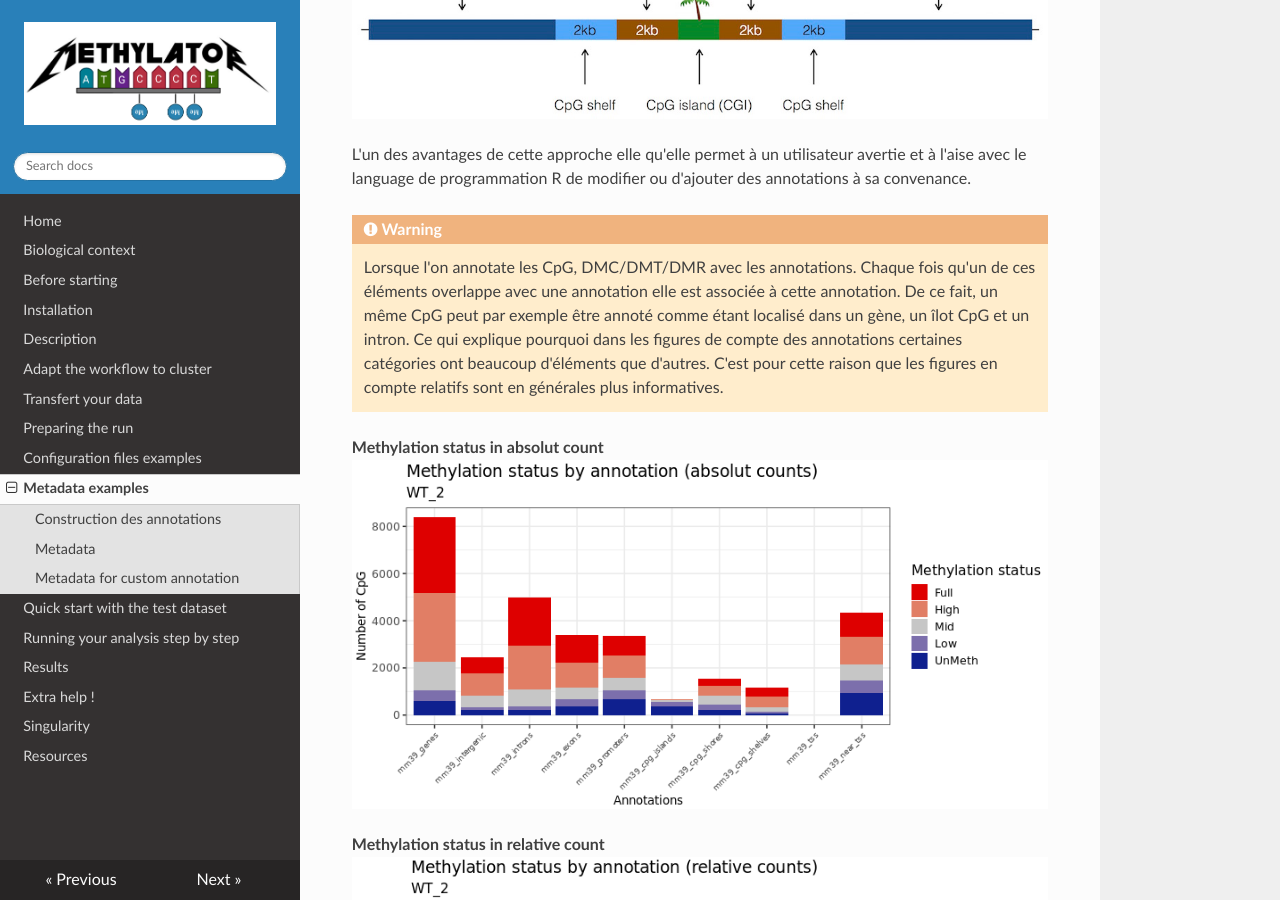
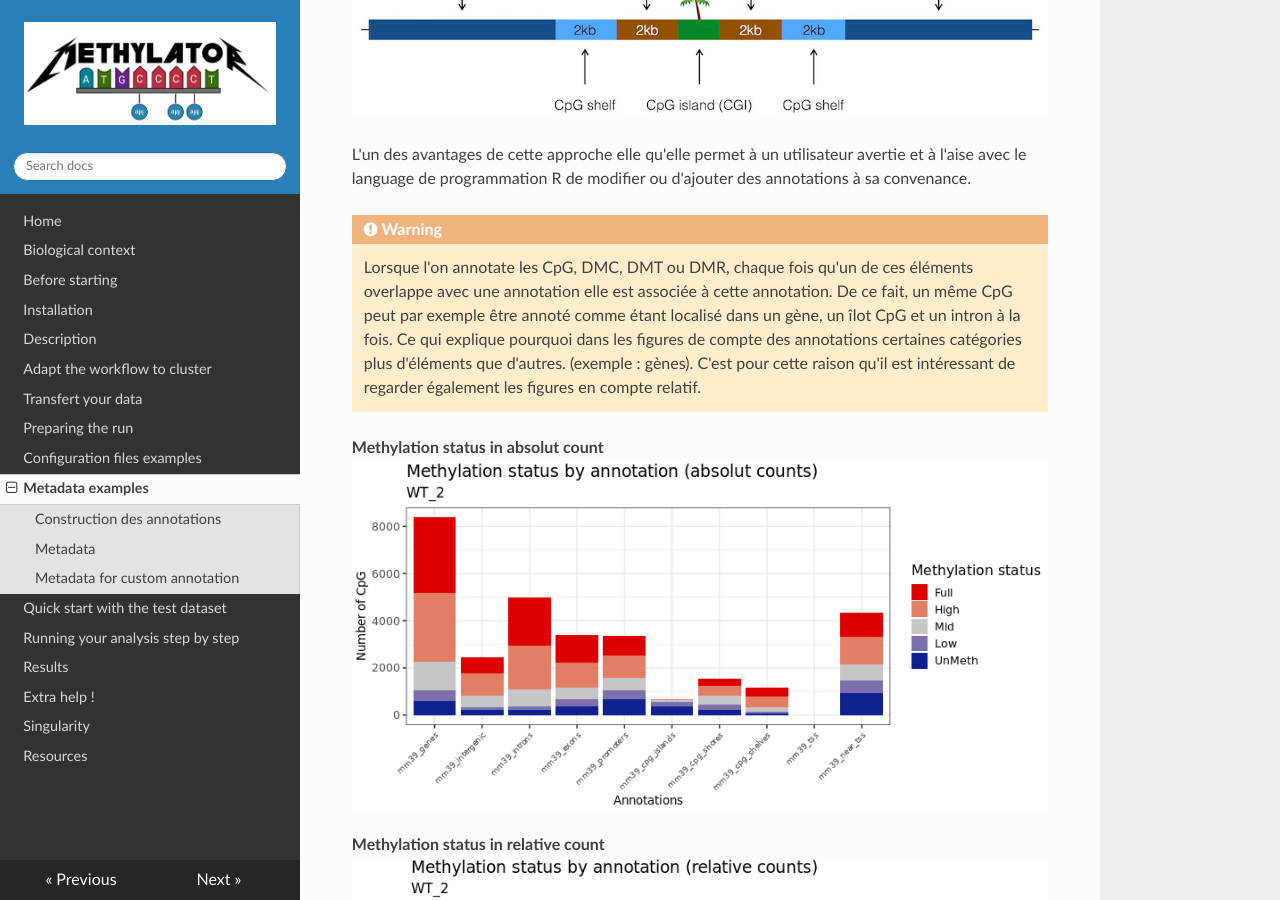
Before and after one commit to parisepigenetics/Methylator-Documentation, an MkDocs documentation site: the page built from docs/metadata_example.md, in a window 1280 px wide and 900 px high, scrolled down 2092 px. Built offline with MkDocs 1.6.1, drawn with Linux system fonts in a browser that asks for light colours; nearby versions of some CDN libraries.

Commit message:
Update metadata_example.md

```diff
--- a/docs/metadata_example.md
+++ b/docs/metadata_example.md
@@ -62,9 +62,9 @@ GenomicRanges::mcols(near_tss_gr)$type = sprintf('%s_near_tss', ORG)
 L'un des avantages de cette approche elle qu'elle permet à un utilisateur avertie et à l'aise avec le language de programmation R de modifier ou d'ajouter des annotations à sa convenance.
 
 !!! warning
-    Lorsque l'on annotate les CpG, DMC/DMT/DMR avec les annotations. Chaque fois qu'un de ces éléments overlappe avec une annotation elle est associée à cette annotation.
-    De ce fait, un même CpG peut par exemple être annoté comme étant localisé dans un gène, un îlot CpG et un intron. Ce qui explique pourquoi dans les figures de compte
-    des annotations certaines catégories ont beaucoup d'éléments que d'autres. C'est pour cette raison que les figures en compte relatifs sont en générales plus informatives.
+    Lorsque l'on annotate les CpG, DMC, DMT ou DMR, chaque fois qu'un de ces éléments overlappe avec une annotation elle est associée à cette annotation.
+    De ce fait, un même CpG peut par exemple être annoté comme étant localisé dans un gène, un îlot CpG et un intron à la fois. Ce qui explique pourquoi dans les figures de compte
+    des annotations certaines catégories plus d'éléments que d'autres. (exemple : gènes). C'est pour cette raison qu'il est intéressant de regarder également les figures en compte relatif.
 
 **Methylation status in absolut count**
 ![meth_stat_abs](img/methylation_status_absolut.png)
```
